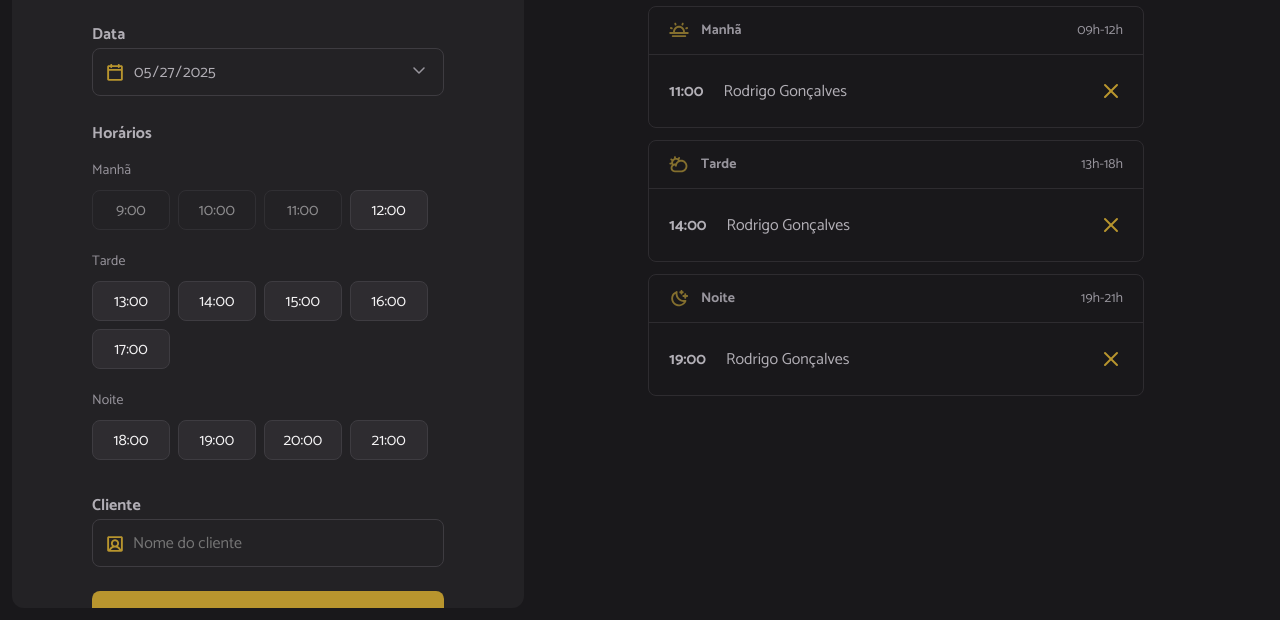
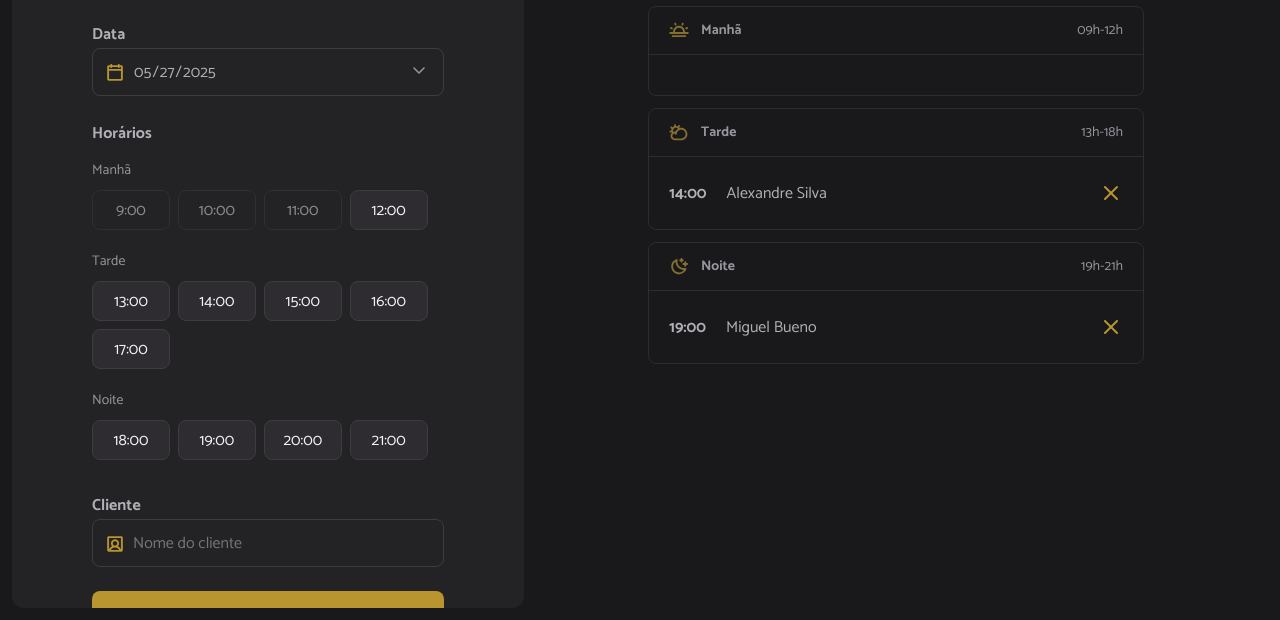
Before and after one commit to Alexandre-dotDev/hair-day, a website built with webpack: page index.html in a window 1280 px wide. Shown: the part 180-800 px from the top of the page. Built offline with nearby package versions, Linux system fonts and the light colour scheme; data requests are answered from the project's data file.

Commit message:
Add metodo de renderização de agendamento em tela

```diff
--- a/server.json
+++ b/server.json
@@ -1,14 +1,19 @@
 {
   "schedules": [
     {
-      "id": 1748299605966,
+      "id": "1748299605966",
       "name": "Henrique Bueno",
       "when": "2025-05-26T23:00:00.000Z"
     },
     {
-      "id": 1748299658387,
+      "id": "1748299658387",
       "name": "Alexandre Silva",
       "when": "2025-05-27T14:00:00.000Z"
+    },
+    {
+      "id": 1748346021826,
+      "name": "Miguel Bueno",
+      "when": "2025-05-27T19:00:00.000Z"
     }
   ]
 }
--- a/src/modules/schedules/load.js
+++ b/src/modules/schedules/load.js
@@ -1,5 +1,6 @@
 import { scheduleFetchByDay } from "../../services/schedule-fetch-by-day.js";
 import { hoursLoad } from "../form/hours-load.js";
+import { scheduleShow } from "./show.js";
 
 //Seleciona o input de data.
 const selectedDate = document.querySelector("#date");
@@ -12,6 +13,9 @@ export async function schedulesDay() {
   //Busca na API os agendamentos
   const dailySchedules = await scheduleFetchByDay({ date });
 
+  //Exibe os agendamentos
+  scheduleShow({ dailySchedules });
+
   //Renderiza as horas dísponiveis.
   hoursLoad({ date });
 
--- /dev/null
+++ b/src/modules/schedules/show.js
@@ -0,0 +1,52 @@
+import dayjs from "dayjs";
+
+//Seleciona as sessões manhã, tarde e noite.
+const periodMorning = document.querySelector("#period-morning");
+const periodAfternoon = document.querySelector("#period-afternoon");
+const periodNight = document.querySelector("#period-night");
+
+export function scheduleShow({ dailySchedules }) {
+  try {
+    //Limpa as listas
+    periodMorning.innerHTML = "";
+    periodAfternoon.innerHTML = "";
+    periodNight.innerHTML = "";
+
+    //Renderiza os agendamentos por período.
+    dailySchedules.forEach((schedule) => {
+      const item = document.createElement("li");
+      const time = document.createElement("strong");
+      const name = document.createElement("span");
+
+      //Adicionar o id do agendamento
+      item.setAttribute("data-id", schedule.id);
+
+      time.textContent = dayjs(schedule.when).format("HH:mm");
+      name.textContent = schedule.name;
+
+      //Cria ícone de cancelar agendamento
+      const cancelIcon = document.createElement("img");
+      cancelIcon.classList.add("cancel-icon");
+      cancelIcon.setAttribute("src", "./src/assets/cancel.svg");
+      cancelIcon.setAttribute("alt", "Cancelar");
+
+      //Adicionar o tempo, nome e ícone no item.
+      item.append(time, name, cancelIcon);
+
+      //Obtém somente a hora.
+      const hour = dayjs(schedule.when).hour();
+
+      //Renderiza o agendamento na sessão (manhã, tarde e noite).
+      if (hour <= 12) {
+        periodMorning.appendChild(item);
+      } else if (hour > 12 && hour <= 18) {
+        periodAfternoon.appendChild(item);
+      } else {
+        periodNight.appendChild(item);
+      }
+    });
+  } catch (error) {
+    console.log(error);
+    alert("Não foi possível exibir os agendamentos.");
+  }
+}
```
Also changed, not shown: index.html (+6 -3 lines).
